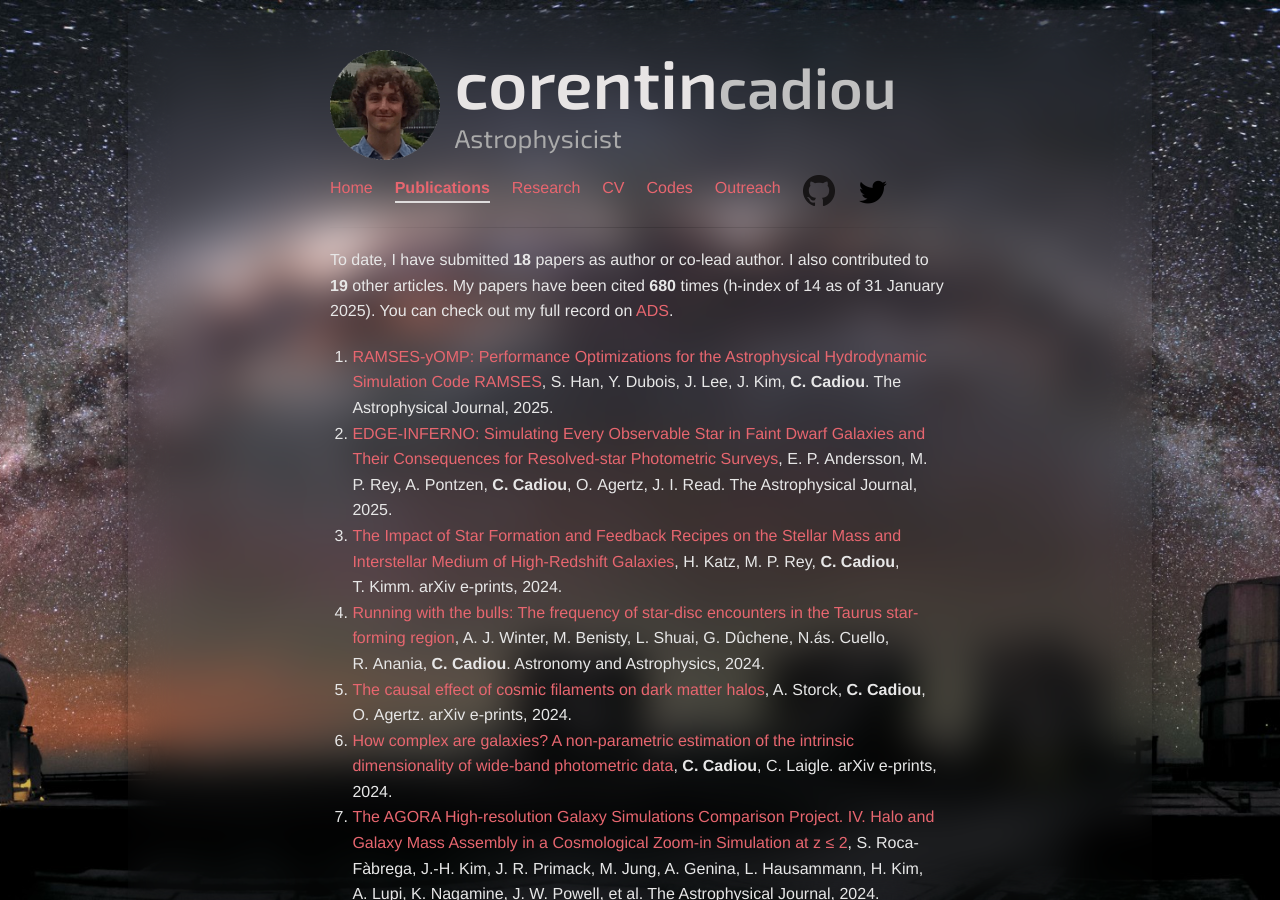
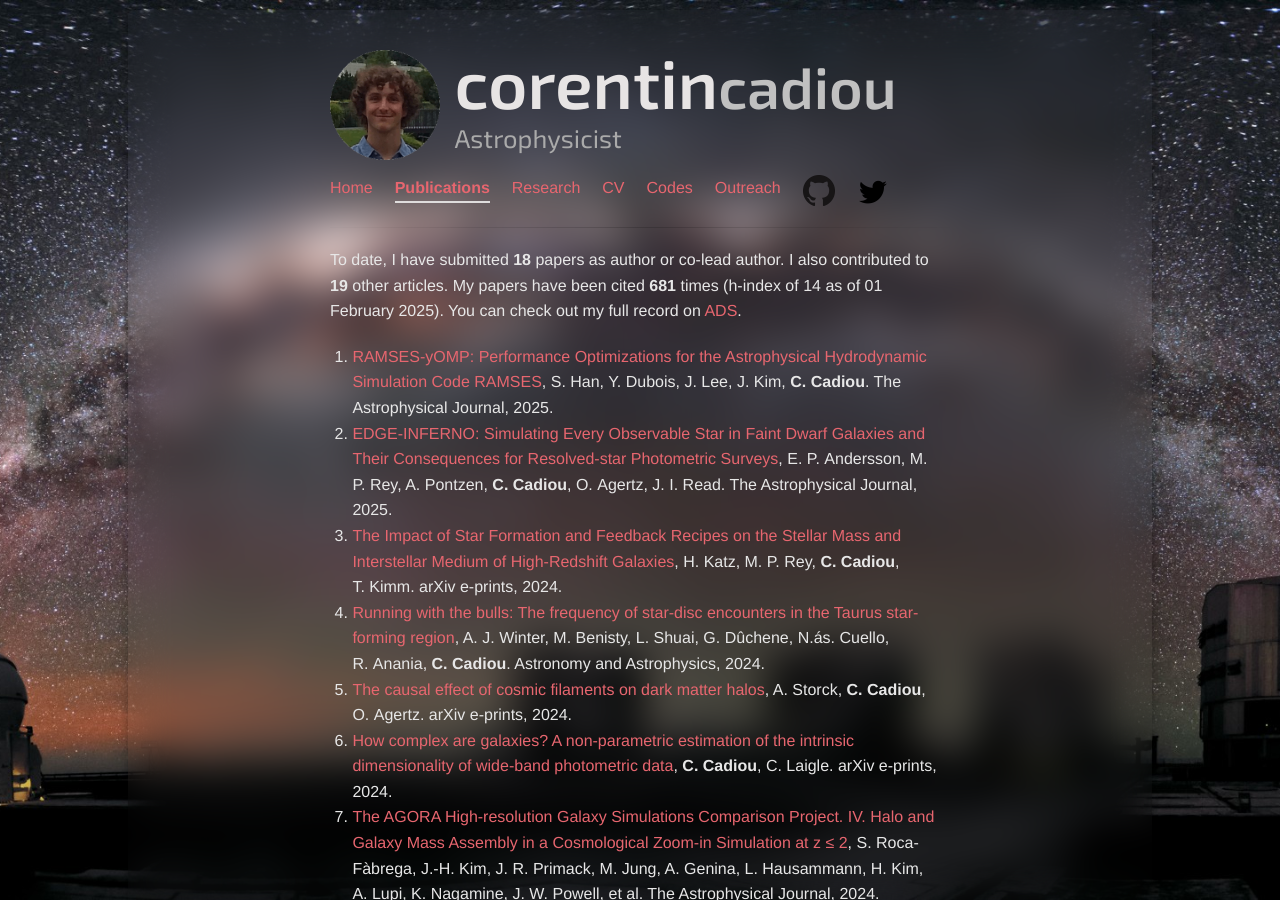
Before and after one commit to cphyc/cphyc.github.io, a Jekyll site: the page built from publications/index.html, in a window 1280 px wide and 900 px high. Built offline with Jekyll 4.4.1, drawn with Linux system fonts in a browser that asks for light colours; nearby versions of some CDN libraries.

Commit message:
chore: autopublish 2025-02-01T00:01:45Z

```diff
--- a/publications/index.html
+++ b/publications/index.html
@@ -8,7 +8,7 @@ description: My Publications
 <p>
   To date, I have submitted <b>18</b> papers as author or co-lead author.
   I also contributed to <b>19</b> other articles.
-  My papers have been cited <b>680</b> times (h-index of 14 as of 31 January 2025).
+  My papers have been cited <b>681</b> times (h-index of 14 as of 01 February 2025).
   You can check out my full record on <a href="https://ui.adsabs.harvard.edu/search/q=((author%3A%22Cadiou%2C%20C%22))%20-bibstem%3A%22zndo%22%20collection%3Aastronomy&sort=date%20desc%2C%20bibcode%20desc&p_=0" target="_blank">ADS</a>.
 </p>
 <ol>
```
Also changed, not shown: 2 other files.
